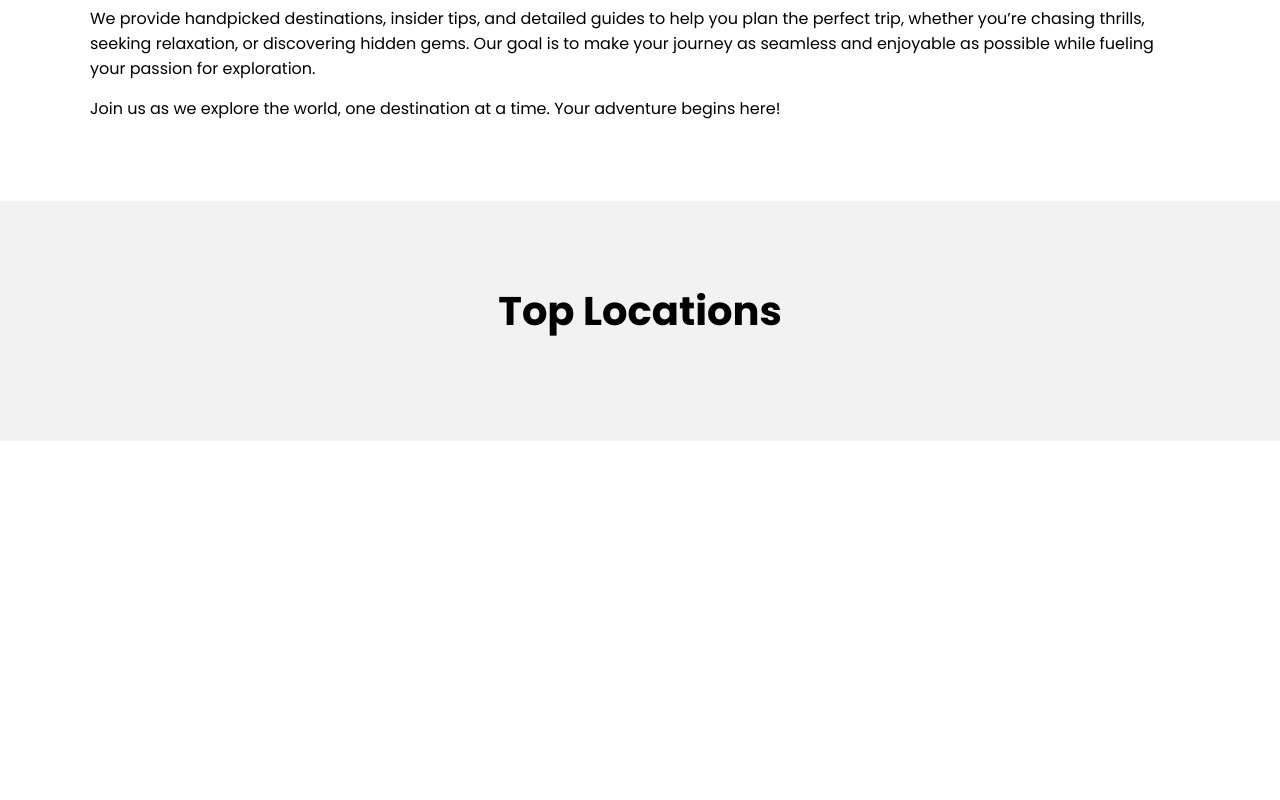
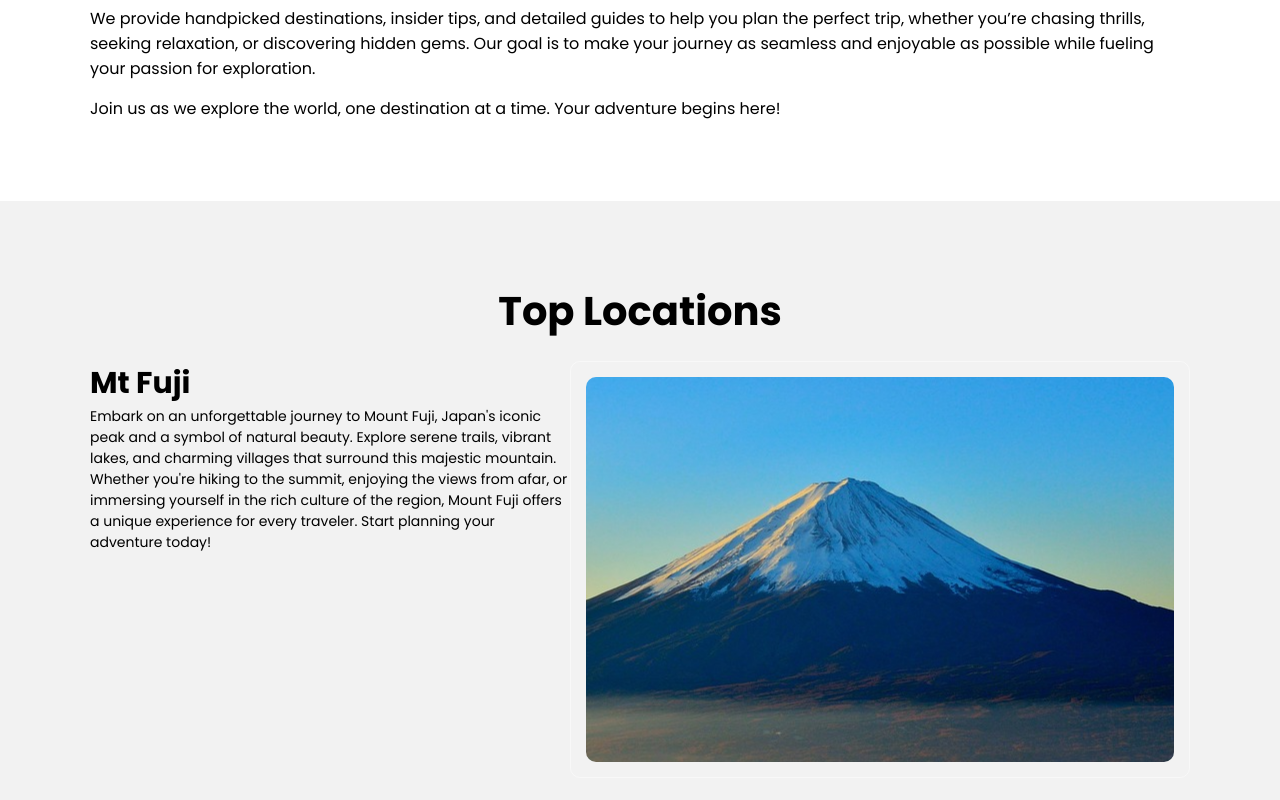
Before and after one commit to CreefordSanchez/mapbox-api-use, a website: page index.html in a window 1280 px wide. Shown: the part 1044-1844 px from the top of the page. Before the commit the page ends 1485 px from the top, so only its background shows below. Drawn offline with Linux system fonts and the light colour scheme.

Commit message:
started-list-of-location

```diff
--- a/assets/css/style.css
+++ b/assets/css/style.css
@@ -99,3 +99,33 @@ nav a {
 .list-travels {
   background-color: #f2f2f2;
 }
+
+.location {
+  display: flex;
+  justify-content: space-between;
+}
+
+.location-heading p {
+  font-size: 14px;
+}
+
+.location-heading h3 {
+  font-size: 30px;
+}
+
+.photo-trip-box {
+  border: 1px solid #ffffff74;
+  border-radius: 10px;
+}
+
+.location-pic {
+  height: 385px;
+  width: 588px;
+  margin: 15px;
+  border-radius: 10px;
+}
+
+.mt-fuji {
+  background-image: url(../img/mt-fiji.jpg);
+  background-position: 90% 50%;
+}
--- a/index.html
+++ b/index.html
@@ -84,7 +84,21 @@
             <h2 class="section-title">Top Locations</h2>
           </div>
           <div class="location">
-
+            <div class="location-heading">
+              <h3>Mt Fuji</h3>
+              <p>
+                Embark on an unforgettable journey to Mount Fuji, Japan's iconic
+                peak and a symbol of natural beauty. Explore serene trails,
+                vibrant lakes, and charming villages that surround this majestic
+                mountain. Whether you're hiking to the summit, enjoying the
+                views from afar, or immersing yourself in the rich culture of
+                the region, Mount Fuji offers a unique experience for every
+                traveler. Start planning your adventure today!
+              </p>
+            </div>
+            <div class="photo-trip-box">
+              <div class="location-pic mt-fuji"></div>
+            </div>
           </div>
         </div>
        </section>
```
